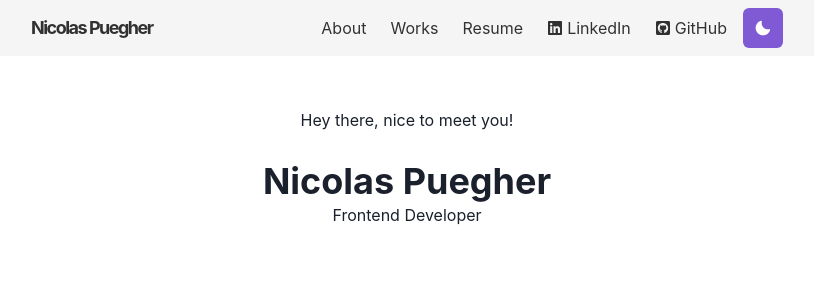
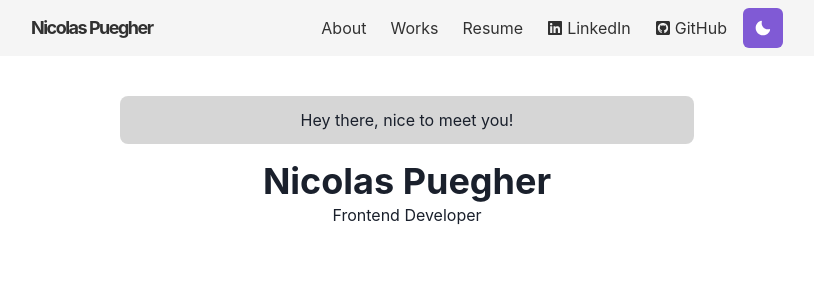
Before and after one commit to nicoPuegher/portfolio, a Next.js app: page / in a window 1280 px wide. Shown: the top 300 px of the page, without its empty margins (233-1047 px from the left). Built offline with nearby package versions, Linux system fonts and the light colour scheme.

Commit message:
update styles in pages/index

```diff
--- a/pages/index.js
+++ b/pages/index.js
@@ -8,7 +8,7 @@ const Page = () => {
         mb={4}
         align="center"
         borderRadius="lg"
-        bg={useColorModeValue('whiteAlpha.900', 'blackAlpha.900')}
+        bg={useColorModeValue('blackAlpha.300', 'whiteAlpha.300')}
       >
         Hey there, nice to meet you!
       </Box>
```
